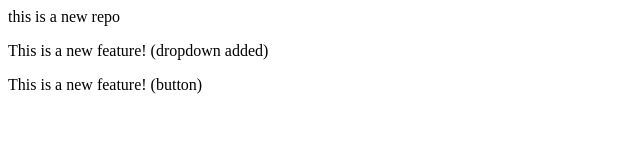
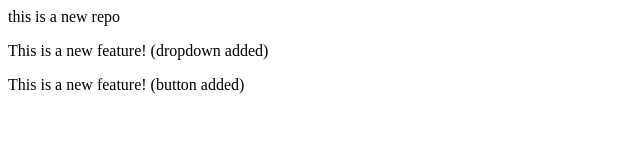
Before and after one commit to lipika1911/test-repo1, a plain HTML site: page index.html in a window 1280 px wide. Shown: the full height of the page, 0-640 px from the left. Drawn offline with Linux system fonts and the light colour scheme.

Commit message:
undo changes

```diff
--- a/index.html
+++ b/index.html
@@ -1,3 +1,3 @@
 <p>this is a new repo</p>
 <p>This is a new feature! (dropdown added)</p>
-<p>This is a new feature! (button)</p>
+<p>This is a new feature! (button added)</p>
```
